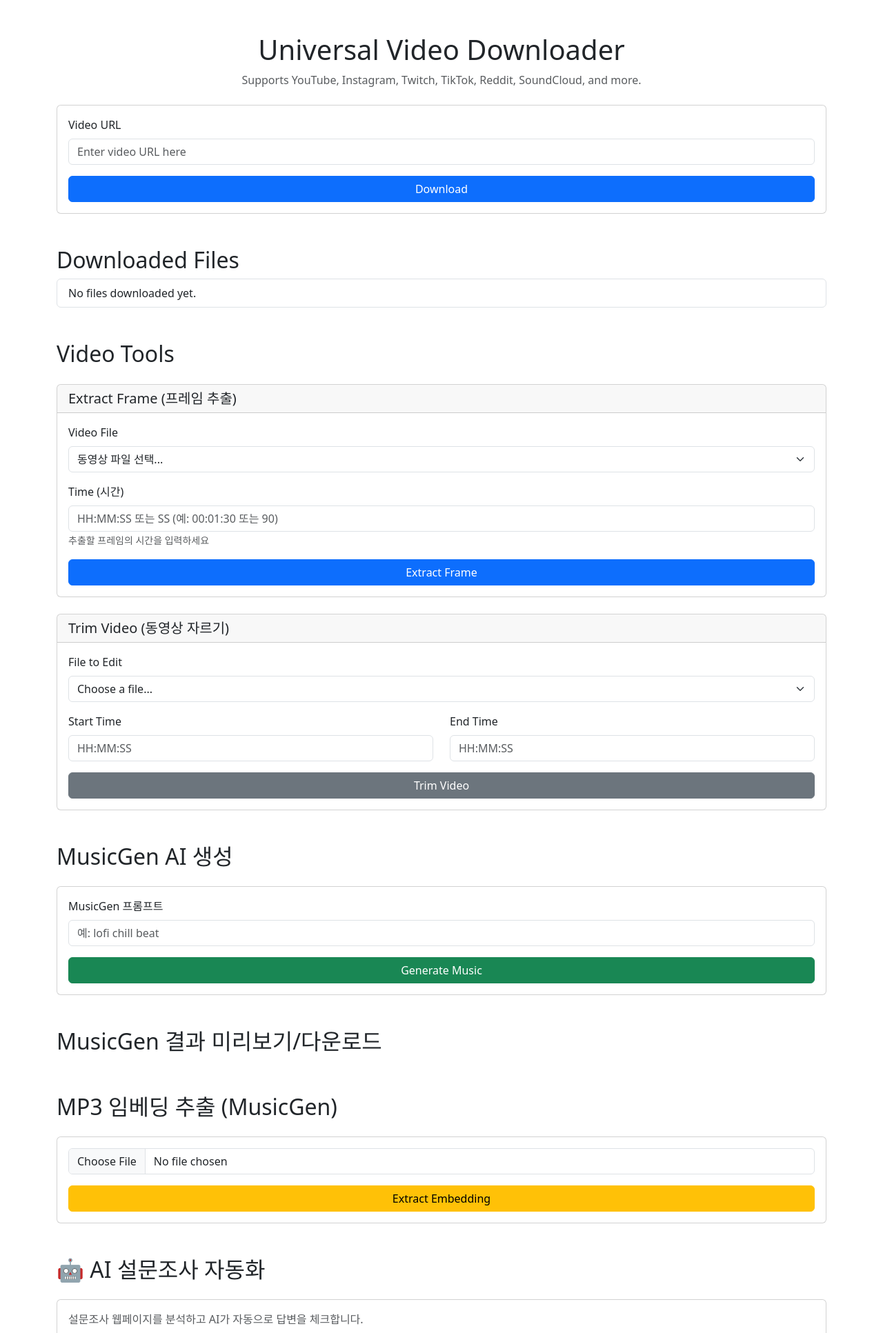
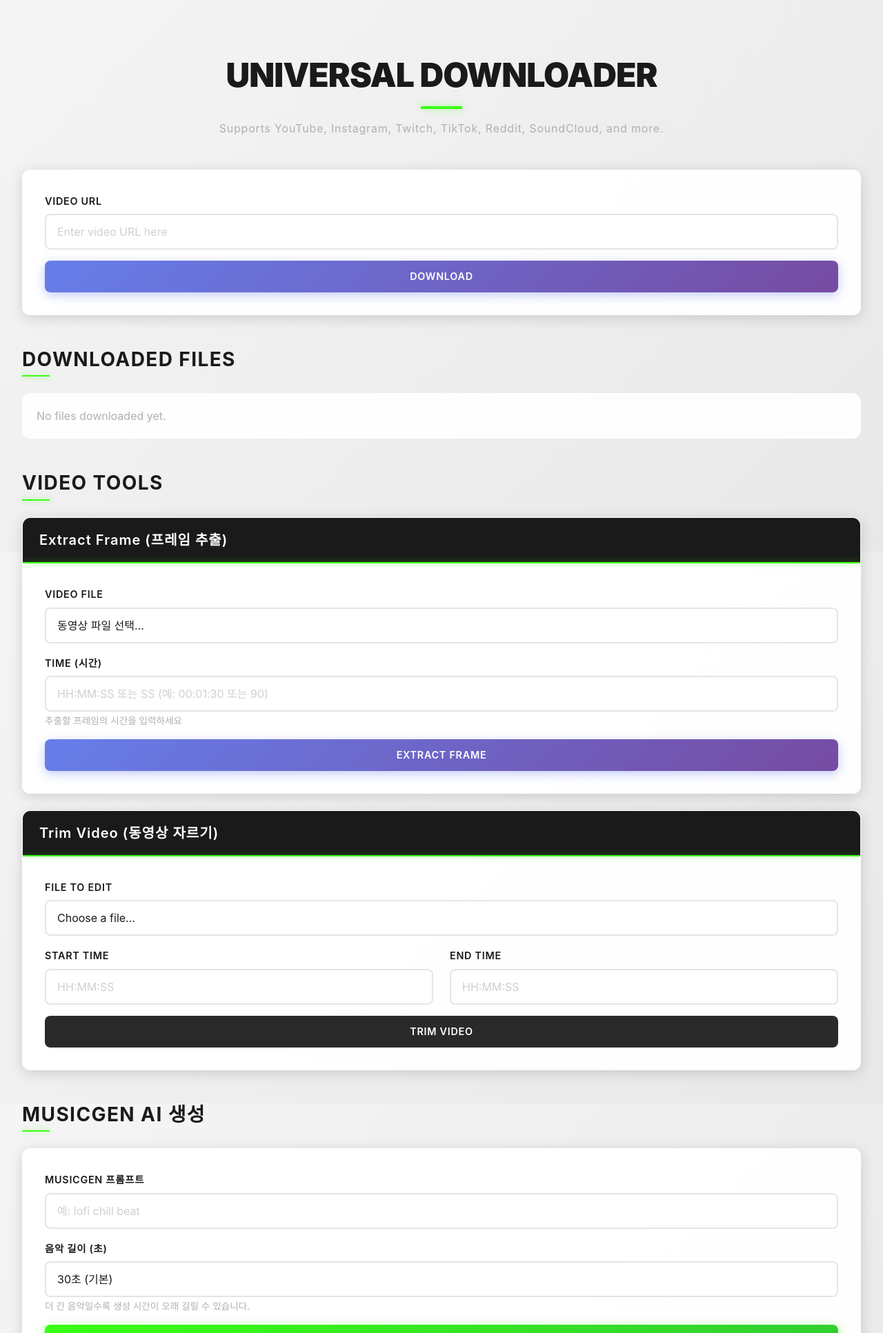
Before and after one commit to sjh146/editor_dd, a Flask app: page / in a window 1280 px wide. Shown: the top 1933 px of the page at 69% size. Run offline with Flask 3, Linux system fonts and the light colour scheme.

Commit message:
'design'

```diff
--- a/app.py
+++ b/app.py
@@ -220,14 +220,37 @@
 @app.route('/musicgen', methods=['POST'])
 def musicgen():
     prompt = request.form.get('prompt')
+    duration = request.form.get('duration', '30')  # 기본값 30초
+
     if not prompt:
         flash('프롬프트를 입력하세요.', 'danger')
         return redirect(url_for('index'))
+
+    # duration을 초 단위로 변환하고 토큰 수 계산
+    try:
+        duration_seconds = int(duration)
+    except ValueError:
+        duration_seconds = 30
+
+    # MusicGen은 대략 5-10초당 256 토큰 정도 생성 가능
+    # 2분(120초)을 위해 약 1500-2000 토큰이 필요
+    # 더 긴 음악을 위해 최대값 설정
+    if duration_seconds <= 15:
+        max_new_tokens = 256
+    elif duration_seconds <= 30:
+        max_new_tokens = 512
+    elif duration_seconds <= 60:
+        max_new_tokens = 1024
+    elif duration_seconds <= 120:
+        max_new_tokens = 2048
+    else:
+        max_new_tokens = 3072  # 최대 약 3-4분
+
     processor, model = load_musicgen()
     # MusicGen inference
     inputs = processor(text=[prompt], padding=True, return_tensors="pt")
     with torch.no_grad():
-        audio_values = model.generate(**inputs, max_new_tokens=256)
+        audio_values = model.generate(**inputs, max_new_tokens=max_new_tokens)
     # 오디오 저장 (MP3 또는 WAV)
     mp3_filename = f"musicgen_{prompt.replace(' ', '_')}.mp3"
     mp3_path = os.path.join(DOWNLOAD_FOLDER, mp3_filename)
@@ -236,6 +259,17 @@
     audio_data = audio_values[0].cpu().numpy()
     if audio_data.ndim > 1:
         audio_data = audio_data.squeeze()
+
+    # 오디오 정규화: 클리핑 방지를 위해 진폭을 -1.0~1.0 범위로 제한
+    # 약간의 헤드룸(-0.95~0.95)을 남겨서 안전하게 저장
+    max_amplitude = np.max(np.abs(audio_data))
+    if max_amplitude > 0:
+        # 최대 진폭이 0.95를 넘지 않도록 스케일링
+        target_max = 0.95
+        if max_amplitude > target_max:
+            audio_data = audio_data * (target_max / max_amplitude)
+    # 추가 안전장치: -1.0~1.0 범위를 벗어나는 값은 클리핑
+    audio_data = np.clip(audio_data, -0.95, 0.95)
 
     try:
         # soundfile로 WAV 저장 후 필요시 MP3로 변환 (더 안정적)
@@ -253,15 +287,17 @@
                 mp3_filename = wav_path
                 mp3_path = wav_path
         else:
-            # soundfile 없으면 torchaudio로 WAV 저장 시도
-            torchaudio.save(wav_path, audio_values[0].cpu(), 32000, format="wav")
+            # soundfile 없으면 torchaudio로 WAV 저장 시도 (정규화된 데이터 사용)
+            audio_tensor = torch.from_numpy(audio_data).unsqueeze(0)
+            torchaudio.save(wav_path, audio_tensor, 32000, format="wav")
             mp3_filename = wav_path
             mp3_path = wav_path
     except Exception as e:
-        # 모든 저장 방법 실패 시 torchaudio WAV로 fallback
+        # 모든 저장 방법 실패 시 torchaudio WAV로 fallback (정규화된 데이터 사용)
         try:
             wav_path = mp3_path.replace('.mp3', '.wav')
-            torchaudio.save(wav_path, audio_values[0].cpu(), 32000, format="wav")
+            audio_tensor = torch.from_numpy(audio_data).unsqueeze(0)
+            torchaudio.save(wav_path, audio_tensor, 32000, format="wav")
             mp3_filename = wav_path
             mp3_path = wav_path
         except:
--- /dev/null
+++ b/static/index.css
@@ -0,0 +1,570 @@
+/* Modern Tech-Inspired Design - Inspired by Nike Storm-FIT ADV Style */
+
+:root {
+  --primary-bg: #f5f5f5;
+  --dark-panel: #1a1a1a;
+  --dark-panel-light: #2a2a2a;
+  --accent-green: #39ff14;
+  --accent-green-glow: rgba(57, 255, 20, 0.5);
+  --text-primary: #ffffff;
+  --text-secondary: #b0b0b0;
+  --text-dark: #1a1a1a;
+  --border-color: rgba(255, 255, 255, 0.1);
+  --card-shadow: 0 4px 20px rgba(0, 0, 0, 0.15);
+  --card-shadow-hover: 0 8px 30px rgba(0, 0, 0, 0.25);
+}
+
+* {
+  margin: 0;
+  padding: 0;
+  box-sizing: border-box;
+}
+
+body {
+  font-family: -apple-system, BlinkMacSystemFont, 'Segoe UI', 'Roboto', 'Oxygen', 'Ubuntu', 'Cantarell', sans-serif;
+  background: linear-gradient(135deg, #f5f5f5 0%, #e8e8e8 100%);
+  background-attachment: fixed;
+  color: var(--text-dark);
+  min-height: 100vh;
+  position: relative;
+}
+
+body::before {
+  content: '';
+  position: fixed;
+  top: 0;
+  left: 0;
+  width: 100%;
+  height: 100%;
+  background-image:
+    repeating-linear-gradient(
+      45deg,
+      transparent,
+      transparent 10px,
+      rgba(255, 255, 255, 0.03) 10px,
+      rgba(255, 255, 255, 0.03) 20px
+    );
+  pointer-events: none;
+  z-index: 0;
+}
+
+.container {
+  position: relative;
+  z-index: 1;
+  max-width: 1400px;
+  padding: 2rem;
+}
+
+/* Header Styles */
+h1 {
+  font-size: 3rem;
+  font-weight: 900;
+  letter-spacing: -0.02em;
+  color: var(--text-dark);
+  margin-bottom: 0.5rem;
+  text-transform: uppercase;
+  text-align: center;
+}
+
+h1::after {
+  content: '';
+  display: block;
+  width: 60px;
+  height: 4px;
+  background: var(--accent-green);
+  margin: 1rem auto;
+  box-shadow: 0 0 10px var(--accent-green-glow);
+}
+
+.subtitle {
+  text-align: center;
+  color: var(--text-secondary);
+  font-size: 1rem;
+  margin-bottom: 3rem;
+  letter-spacing: 0.05em;
+}
+
+/* Section Headers */
+h2 {
+  font-size: 1.75rem;
+  font-weight: 700;
+  color: var(--text-dark);
+  margin: 3rem 0 1.5rem;
+  text-transform: uppercase;
+  letter-spacing: 0.05em;
+  position: relative;
+  padding-bottom: 0.5rem;
+}
+
+h2::before {
+  content: '';
+  position: absolute;
+  bottom: 0;
+  left: 0;
+  width: 40px;
+  height: 2px;
+  background: var(--accent-green);
+  box-shadow: 0 0 8px var(--accent-green-glow);
+}
+
+h5 {
+  font-weight: 600;
+  color: var(--text-dark);
+  margin-bottom: 1rem;
+}
+
+/* Card Styles */
+.card {
+  background: rgba(255, 255, 255, 0.95);
+  border: 1px solid var(--border-color);
+  border-radius: 12px;
+  box-shadow: var(--card-shadow);
+  transition: all 0.3s ease;
+  margin-bottom: 2rem;
+  overflow: hidden;
+}
+
+.card:hover {
+  box-shadow: var(--card-shadow-hover);
+  transform: translateY(-2px);
+}
+
+.card-header {
+  background: var(--dark-panel);
+  color: var(--text-primary);
+  padding: 1.25rem 1.5rem;
+  border-bottom: 2px solid var(--accent-green);
+  position: relative;
+}
+
+.card-header::after {
+  content: '';
+  position: absolute;
+  bottom: -2px;
+  left: 0;
+  width: 100%;
+  height: 2px;
+  background: linear-gradient(90deg, var(--accent-green), transparent);
+  box-shadow: 0 0 10px var(--accent-green-glow);
+}
+
+.card-header h5 {
+  color: var(--text-primary);
+  margin: 0;
+  font-weight: 600;
+  letter-spacing: 0.05em;
+}
+
+.card-body {
+  padding: 2rem;
+}
+
+/* Form Elements */
+.form-label {
+  font-weight: 600;
+  color: var(--text-dark);
+  margin-bottom: 0.5rem;
+  font-size: 0.9rem;
+  text-transform: uppercase;
+  letter-spacing: 0.05em;
+}
+
+.form-control,
+.form-select {
+  background: rgba(255, 255, 255, 0.9);
+  border: 2px solid rgba(0, 0, 0, 0.1);
+  border-radius: 8px;
+  padding: 0.75rem 1rem;
+  font-size: 1rem;
+  transition: all 0.3s ease;
+  color: var(--text-dark);
+}
+
+.form-control:focus,
+.form-select:focus {
+  background: #ffffff;
+  border-color: var(--accent-green);
+  box-shadow: 0 0 0 3px var(--accent-green-glow);
+  outline: none;
+}
+
+.form-control::placeholder {
+  color: var(--text-secondary);
+  opacity: 0.6;
+}
+
+.form-text {
+  color: var(--text-secondary);
+  font-size: 0.85rem;
+  margin-top: 0.25rem;
+}
+
+/* Buttons */
+.btn {
+  padding: 0.75rem 1.5rem;
+  border-radius: 8px;
+  font-weight: 600;
+  text-transform: uppercase;
+  letter-spacing: 0.05em;
+  font-size: 0.9rem;
+  border: none;
+  transition: all 0.3s ease;
+  position: relative;
+  overflow: hidden;
+}
+
+.btn::before {
+  content: '';
+  position: absolute;
+  top: 50%;
+  left: 50%;
+  width: 0;
+  height: 0;
+  border-radius: 50%;
+  background: rgba(255, 255, 255, 0.2);
+  transform: translate(-50%, -50%);
+  transition: width 0.6s, height 0.6s;
+}
+
+.btn:hover::before {
+  width: 300px;
+  height: 300px;
+}
+
+.btn-primary {
+  background: linear-gradient(135deg, #667eea 0%, #764ba2 100%);
+  color: var(--text-primary);
+  box-shadow: 0 4px 15px rgba(102, 126, 234, 0.4);
+}
+
+.btn-primary:hover {
+  box-shadow: 0 6px 20px rgba(102, 126, 234, 0.6);
+  transform: translateY(-2px);
+}
+
+.btn-success {
+  background: linear-gradient(135deg, var(--accent-green) 0%, #32cd32 100%);
+  color: var(--text-dark);
+  box-shadow: 0 4px 15px var(--accent-green-glow);
+  font-weight: 700;
+}
+
+.btn-success:hover {
+  box-shadow: 0 6px 25px var(--accent-green-glow);
+  transform: translateY(-2px);
+}
+
+.btn-info {
+  background: linear-gradient(135deg, #00d4ff 0%, #0099cc 100%);
+  color: var(--text-primary);
+  box-shadow: 0 4px 15px rgba(0, 212, 255, 0.4);
+}
+
+.btn-info:hover {
+  box-shadow: 0 6px 20px rgba(0, 212, 255, 0.6);
+  transform: translateY(-2px);
+}
+
+.btn-secondary {
+  background: var(--dark-panel-light);
+  color: var(--text-primary);
+}
+
+.btn-secondary:hover {
+  background: var(--dark-panel);
+  color: var(--text-primary);
+}
+
+.btn-warning {
+  background: linear-gradient(135deg, #ffc107 0%, #ff9800 100%);
+  color: var(--text-dark);
+  box-shadow: 0 4px 15px rgba(255, 193, 7, 0.4);
+}
+
+.btn-warning:hover {
+  box-shadow: 0 6px 20px rgba(255, 193, 7, 0.6);
+  transform: translateY(-2px);
+}
+
+.btn-sm {
+  padding: 0.5rem 1rem;
+  font-size: 0.85rem;
+}
+
+/* List Group */
+.list-group {
+  border-radius: 12px;
+  overflow: hidden;
+}
+
+.list-group-item {
+  background: rgba(255, 255, 255, 0.9);
+  border: 1px solid var(--border-color);
+  padding: 1.25rem;
+  transition: all 0.3s ease;
+}
+
+.list-group-item:hover {
+  background: rgba(255, 255, 255, 1);
+  border-left: 4px solid var(--accent-green);
+  padding-left: calc(1.25rem - 4px);
+}
+
+.list-group-item-action {
+  color: var(--text-dark);
+  text-decoration: none;
+}
+
+.list-group-item-action:hover {
+  color: var(--text-dark);
+}
+
+.list-group-item-success {
+  background: rgba(57, 255, 20, 0.1);
+  border-left: 4px solid var(--accent-green);
+}
+
+.list-group-item-danger {
+  background: rgba(255, 0, 0, 0.1);
+  border-left: 4px solid #ff0000;
+}
+
+/* Alerts */
+.alert {
+  border-radius: 8px;
+  border: none;
+  padding: 1rem 1.5rem;
+  margin-bottom: 1rem;
+  box-shadow: 0 2px 10px rgba(0, 0, 0, 0.1);
+}
+
+.alert-success {
+  background: rgba(57, 255, 20, 0.15);
+  color: #1a8c1a;
+  border-left: 4px solid var(--accent-green);
+}
+
+.alert-danger {
+  background: rgba(255, 0, 0, 0.15);
+  color: #cc0000;
+  border-left: 4px solid #ff0000;
+}
+
+.alert-primary {
+  background: rgba(0, 212, 255, 0.15);
+  color: #006080;
+  border-left: 4px solid #00d4ff;
+}
+
+/* Form Check */
+.form-check-input {
+  width: 1.25rem;
+  height: 1.25rem;
+  border: 2px solid rgba(0, 0, 0, 0.3);
+  border-radius: 4px;
+  cursor: pointer;
+  transition: all 0.3s ease;
+}
+
+.form-check-input:checked {
+  background-color: var(--accent-green);
+  border-color: var(--accent-green);
+  box-shadow: 0 0 0 3px var(--accent-green-glow);
+}
+
+.form-check-label {
+  margin-left: 0.5rem;
+  color: var(--text-dark);
+  cursor: pointer;
+  user-select: none;
+}
+
+/* Spinner */
+.spinner-border {
+  width: 2rem;
+  height: 2rem;
+  border-width: 0.2em;
+}
+
+/* Image Styles */
+.img-fluid {
+  border-radius: 8px;
+  box-shadow: 0 4px 15px rgba(0, 0, 0, 0.1);
+  transition: transform 0.3s ease;
+}
+
+.img-fluid:hover {
+  transform: scale(1.02);
+}
+
+/* Audio Controls */
+audio {
+  width: 100%;
+  border-radius: 8px;
+  margin: 1rem 0;
+}
+
+/* Special Panel Styles */
+.modern-panel {
+  background: var(--dark-panel);
+  color: var(--text-primary);
+  padding: 2rem;
+  border-radius: 12px;
+  border: 1px solid rgba(255, 255, 255, 0.1);
+  box-shadow: 0 8px 32px rgba(0, 0, 0, 0.3);
+  position: relative;
+  overflow: hidden;
+}
+
+.modern-panel::before {
+  content: '';
+  position: absolute;
+  top: 0;
+  left: 0;
+  width: 100%;
+  height: 2px;
+  background: linear-gradient(90deg, var(--accent-green), transparent);
+  box-shadow: 0 0 10px var(--accent-green-glow);
+}
+
+.modern-panel .form-label {
+  color: var(--text-primary);
+}
+
+.modern-panel .form-control,
+.modern-panel .form-select {
+  background: rgba(255, 255, 255, 0.1);
+  border-color: rgba(255, 255, 255, 0.2);
+  color: var(--text-primary);
+}
+
+.modern-panel .form-control:focus,
+.modern-panel .form-select:focus {
+  background: rgba(255, 255, 255, 0.15);
+  border-color: var(--accent-green);
+  color: var(--text-primary);
+}
+
+.modern-panel .form-control::placeholder {
+  color: var(--text-secondary);
+}
+
+.modern-panel .form-text {
+  color: var(--text-secondary);
+}
+
+/* Grid Layout */
+.row {
+  margin: 0 -0.75rem;
+}
+
+.row > * {
+  padding: 0 0.75rem;
+}
+
+/* File List */
+.file-list {
+  display: grid;
+  grid-template-columns: repeat(auto-fill, minmax(300px, 1fr));
+  gap: 1.5rem;
+  margin-top: 2rem;
+}
+
+/* Badge Styles */
+.badge {
+  padding: 0.35em 0.65em;
+  font-weight: 600;
+  border-radius: 6px;
+  font-size: 0.75em;
+  text-transform: uppercase;
+  letter-spacing: 0.05em;
+}
+
+.bg-secondary {
+  background-color: var(--dark-panel-light) !important;
+  color: var(--text-primary) !important;
+}
+
+/* Utility Classes */
+.text-muted {
+  color: var(--text-secondary) !important;
+}
+
+.w-100 {
+  width: 100%;
+}
+
+.mb-0 {
+  margin-bottom: 0;
+}
+
+.mt-3 {
+  margin-top: 1rem;
+}
+
+.mt-4 {
+  margin-top: 1.5rem;
+}
+
+.mt-5 {
+  margin-top: 3rem;
+}
+
+.mb-3 {
+  margin-bottom: 1rem;
+}
+
+/* Responsive */
+@media (max-width: 768px) {
+  .container {
+    padding: 1rem;
+  }
+
+  h1 {
+    font-size: 2rem;
+  }
+
+  h2 {
+    font-size: 1.5rem;
+  }
+
+  .card-body {
+    padding: 1.5rem;
+  }
+
+  .file-list {
+    grid-template-columns: 1fr;
+  }
+}
+
+/* Loading Animation */
+@keyframes pulse {
+  0%, 100% {
+    opacity: 1;
+  }
+  50% {
+    opacity: 0.5;
+  }
+}
+
+.loading-text {
+  animation: pulse 2s ease-in-out infinite;
+}
+
+/* Scrollbar Styling */
+::-webkit-scrollbar {
+  width: 10px;
+}
+
+::-webkit-scrollbar-track {
+  background: rgba(0, 0, 0, 0.1);
+}
+
+::-webkit-scrollbar-thumb {
+  background: var(--dark-panel);
+  border-radius: 5px;
+}
+
+::-webkit-scrollbar-thumb:hover {
+  background: var(--dark-panel-light);
+}
--- a/templates/index.html
+++ b/templates/index.html
@@ -5,11 +5,12 @@
     <meta name="viewport" content="width=device-width, initial-scale=1">
     <title>Universal Downloader</title>
     <link href="https://cdn.jsdelivr.net/npm/bootstrap@5.3.0/dist/css/bootstrap.min.css" rel="stylesheet">
+    <link rel="stylesheet" href="{{ url_for('static', filename='index.css') }}">
   </head>
   <body>
     <div class="container mt-5">
-      <h1 class="text-center">Universal Video Downloader</h1>
-      <p class="text-center text-muted">Supports YouTube, Instagram, Twitch, TikTok, Reddit, SoundCloud, and more.</p>
+      <h1 class="text-center">UNIVERSAL DOWNLOADER</h1>
+      <p class="subtitle">Supports YouTube, Instagram, Twitch, TikTok, Reddit, SoundCloud, and more.</p>
 
       <div class="card my-4">
         <div class="card-body">
@@ -38,10 +39,11 @@
       <div class="list-group">
         {% for file in files %}
           <a href="{{ url_for('download_file', filename=file) }}" class="list-group-item list-group-item-action">
-            {{ file }}
+            <strong>{{ file }}</strong>
+            <span class="badge bg-secondary ms-2" style="float: right;">Download</span>
           </a>
         {% else %}
-          <div class="list-group-item">No files downloaded yet.</div>
+          <div class="list-group-item text-muted">No files downloaded yet.</div>
         {% endfor %}
       </div>
 
@@ -117,6 +119,17 @@
               <label for="prompt" class="form-label">MusicGen 프롬프트</label>
               <input type="text" class="form-control" id="prompt" name="prompt" placeholder="예: lofi chill beat" required>
             </div>
+            <div class="mb-3">
+              <label for="duration" class="form-label">음악 길이 (초)</label>
+              <select class="form-select" id="duration" name="duration">
+                <option value="15">15초 (짧음)</option>
+                <option value="30" selected>30초 (기본)</option>
+                <option value="60">1분</option>
+                <option value="120">2분 (권장)</option>
+                <option value="180">3분 (긴 음악)</option>
+              </select>
+              <small class="form-text text-muted">더 긴 음악일수록 생성 시간이 오래 걸릴 수 있습니다.</small>
+            </div>
             <button type="submit" class="btn btn-success w-100">Generate Music</button>
           </form>
         </div>
@@ -172,9 +185,9 @@
       </div>
 
       <h2 class="mt-5">🤖 AI 설문조사 자동화</h2>
-      <div class="card my-4">
+      <div class="card my-4 modern-panel">
         <div class="card-body">
-          <p class="text-muted">설문조사 웹페이지를 분석하고 AI가 자동으로 답변을 체크합니다.</p>
+          <p class="text-muted" style="color: var(--text-secondary) !important;">설문조사 웹페이지를 분석하고 AI가 자동으로 답변을 체크합니다.</p>
 
           <div class="mb-3">
             <label for="survey_url" class="form-label">설문조사 URL</label>
```
